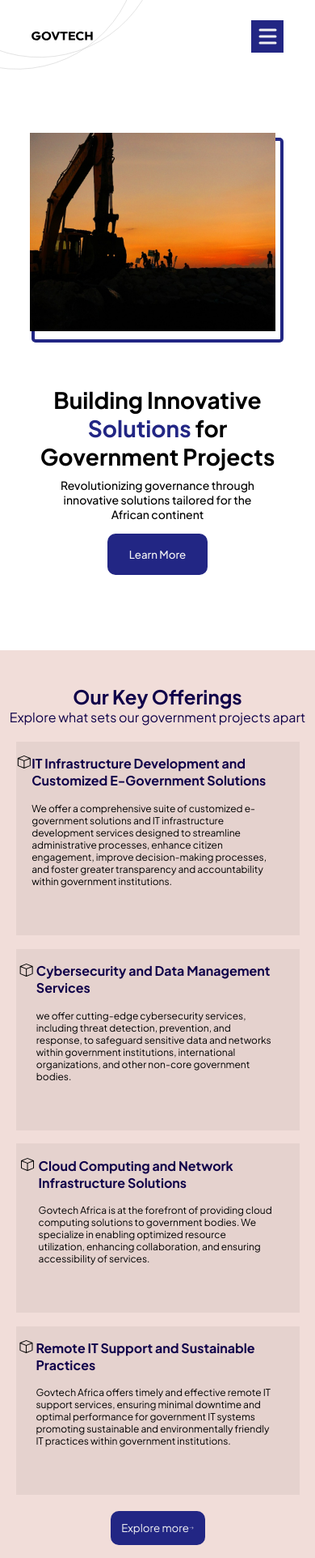
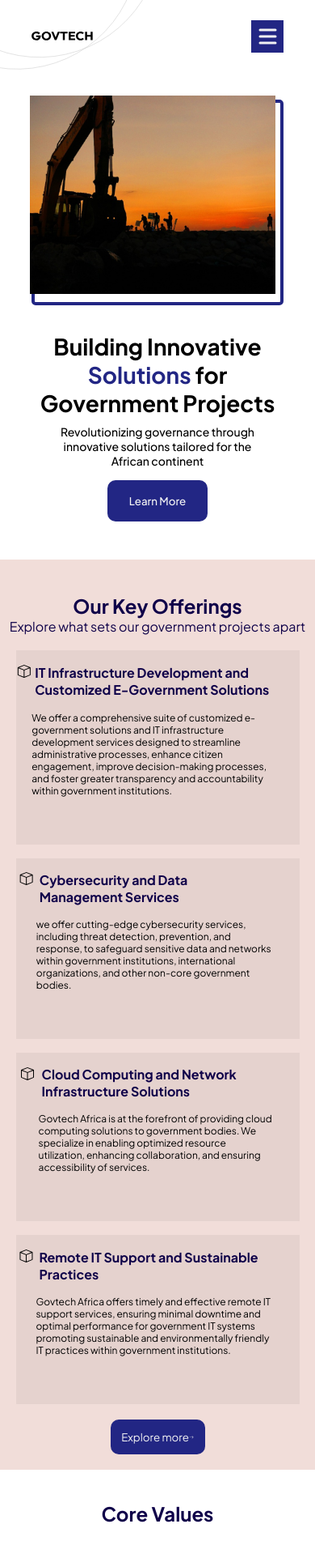
Before and after one commit to Tuunechi/govtech, a React (Vite) app: page / in a window 390 px wide. Shown: the top 1924 px of the page at 81% size. Built offline with nearby package versions, Linux system fonts and the light colour scheme.

Commit message:
padding, margin fix

```diff
--- a/src/pages/contact/contact.jsx
+++ b/src/pages/contact/contact.jsx
@@ -17,7 +17,7 @@ export default function Contact() {
     e.preventDefault();
     setIsLoading(true);
 
-    emailjs.sendForm('service_584aslm', 'template_080phhi', form.current, 'QC3zDzE9tArpyIDxC')
+    emailjs.sendForm(import.meta.env.VITE_SERVICE_ID, import.meta.env.VITE_TEMPLATE_ID, form.current, import.meta.env.VITE_PUBLIC_KEY)
       .then(
         () => {
           console.log('SUCCESS!');
--- a/src/pages/home/home.css
+++ b/src/pages/home/home.css
@@ -111,6 +111,7 @@
     color: rgba(15, 0, 73, 1);
     padding-top: 5%;
     font-size: 1.2rem;
+    padding-left: 4px;
     width: 80%;
     /* margin: auto; */
     display: inline-flex;
@@ -319,9 +320,12 @@
 @media screen and (max-width: 820px) {
     .hero-page{
         flex-direction: column-reverse;
-        height: 50vh;
+
     }
 
+    .hero-details{
+        margin-top: 4vh;
+    }
     .hero-image-wrapper{
         width: 100%;
         height: 30vh;
@@ -411,12 +415,11 @@
     }
 
     .hero-page{
-        height: 75vh;
         justify-content: space-evenly;
     }
 
     .hero-details{
-        margin-top: -20px;
+        margin-top: 4vh;
     }
     .hero-details-header{
         font-size: 2.3rem;
@@ -440,7 +443,13 @@
         margin-bottom: 5%;
     }
 
+    .each-value{
+        height: 23vh;
+    }
 
+    .value-id, .value-header{
+        font-size: 1.5rem;
+    }
 
 }
 
@@ -470,15 +479,14 @@
         font-size: 14px;
     } */
 
-    .each-value{
-        height: 20vh;
-    }
+
 
     .value-header{
         margin-top: 1%;
     }
 
     .value-id{
+        margin-top: 12px;
         margin-bottom: 1%;
     }
 
@@ -495,7 +503,7 @@
 @media screen and (max-width:395px) {
 
     .hero-details{
-        margin-top: 2%;
+        margin-top: 4vh;
     }
 
     .hero-details-header{
--- a/src/pages/navbar/navbar.css
+++ b/src/pages/navbar/navbar.css
@@ -51,13 +51,13 @@
     color: whitesmoke;
 }
 
-/* .hamburger-menu{
+.hamburger-menu{
     display: none;
 }
 
 .nav-items-wrapper img{
     display: none;
-} */
+}
 
 
 
```
Also changed, not shown: 1 other file (tests, documents, lock files or other folders).
